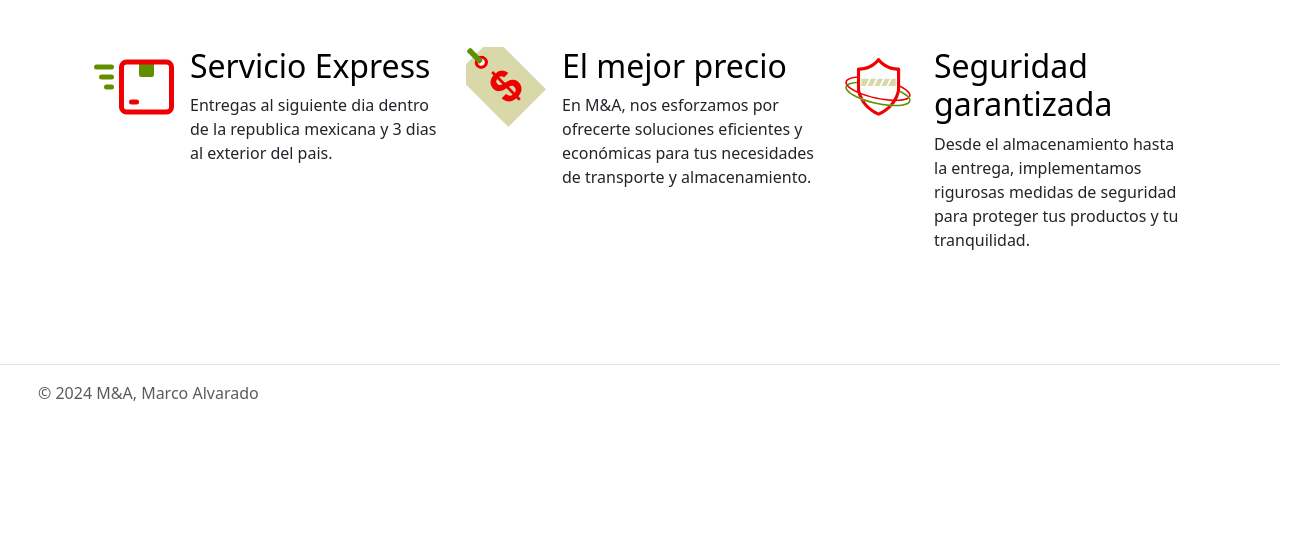
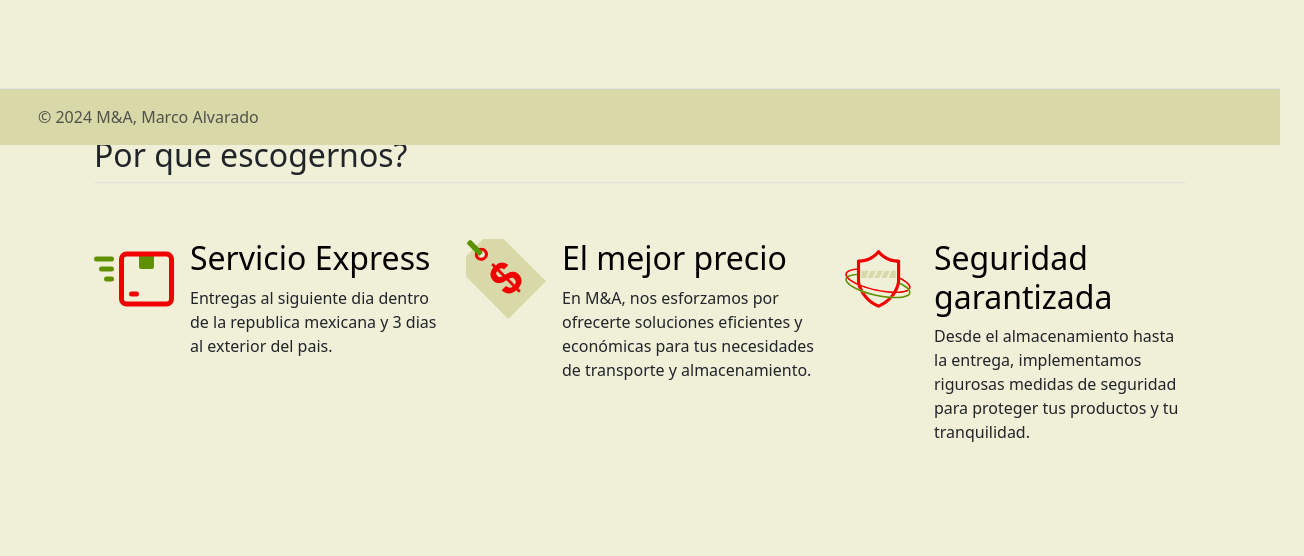
Before and after one commit to MarcoAG16/M-A-Logistics, a plain HTML site: page index.html in a window 1280 px wide. Shown: the part 655-1211 px from the top of the page, 1304 px wide, since content can reach past the window. Before the commit the page ends 1076 px from the top, so only its background shows below. Drawn offline with nearby package versions, Linux system fonts and the light colour scheme; the site is published under a folder, as on GitHub Pages, so addresses that start at the root find nothing; files whose address does not match are found by name.

Commit message:
correccion

```diff
--- a/index.html
+++ b/index.html
@@ -6,7 +6,7 @@
     <title>Document</title>
     <link href="https://cdn.jsdelivr.net/npm/bootstrap@5.3.3/dist/css/bootstrap.min.css" rel="stylesheet" integrity="sha384-QWTKZyjpPEjISv5WaRU9OFeRpok6YctnYmDr5pNlyT2bRjXh0JMhjY6hW+ALEwIH" crossorigin="anonymous">
     <script src="https://cdn.jsdelivr.net/npm/bootstrap@5.3.3/dist/js/bootstrap.bundle.min.js" integrity="sha384-YvpcrYf0tY3lHB60NNkmXc5s9fDVZLESaAA55NDzOxhy9GkcIdslK1eN7N6jIeHz" crossorigin="anonymous"></script>
-    <link href="/assets/styles/styleM&A.css" rel="stylesheet">
+    <link href="./assets/styles/styleM&A.css" rel="stylesheet">
     <link rel="preconnect" href="https://fonts.googleapis.com">
 <link rel="preconnect" href="https://fonts.gstatic.com" crossorigin>
 <link href="https://fonts.googleapis.com/css2?family=Rubik+Mono+One&display=swap" rel="stylesheet">
```
